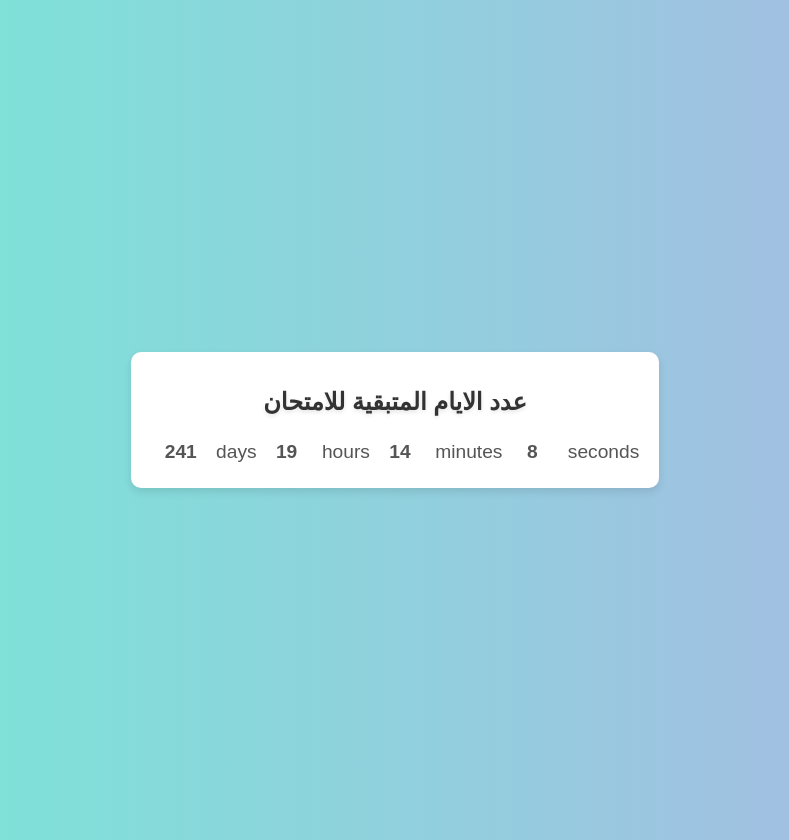
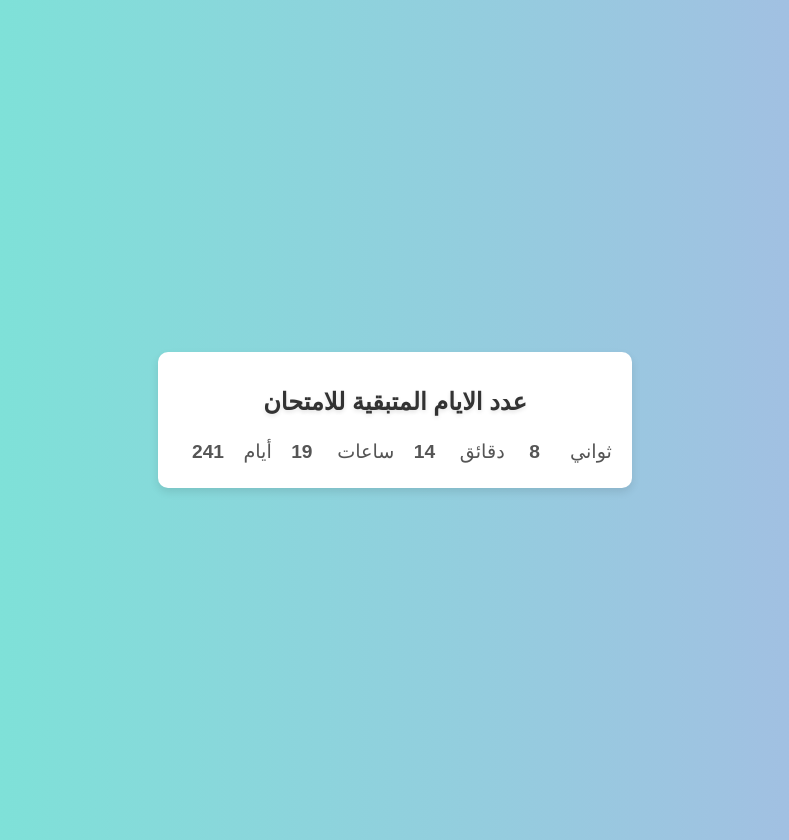
Before and after one commit to Saiddidi/Exam-countdown, a plain HTML site: page index.html in a window 1280 px wide. Shown: the whole page, without its empty margins (245-1034 px from the left). Drawn offline with Linux system fonts and the light colour scheme.

Commit message:
Update index.html

```diff
--- a/index.html
+++ b/index.html
@@ -12,10 +12,10 @@
     <div class="container">
         <h1>عدد الايام المتبقية للامتحان</h1>
         <div id="countdown">
-            <div><span id="days">0</span> days</div>
-            <div><span id="hours">0</span> hours</div>
-            <div><span id="minutes">0</span> minutes</div>
-            <div><span id="seconds">0</span> seconds</div>
+            <div><span id="days">0</span> أيام</div>
+            <div><span id="hours">0</span> ساعات</div>
+            <div><span id="minutes">0</span> دقائق</div>
+            <div><span id="seconds">0</span> ثواني</div>
         </div>
     </div>
     <script src="main.js"></script>
```
